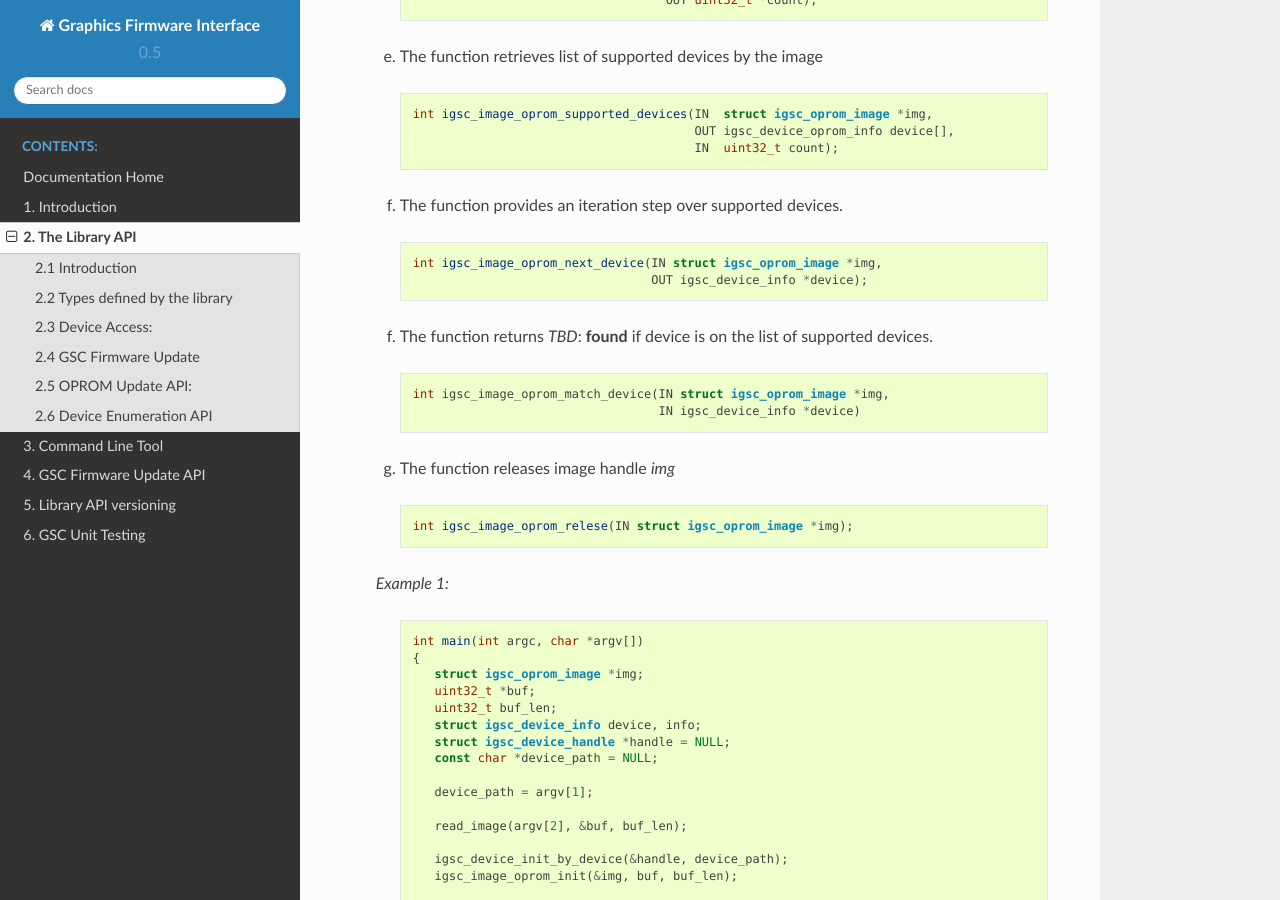
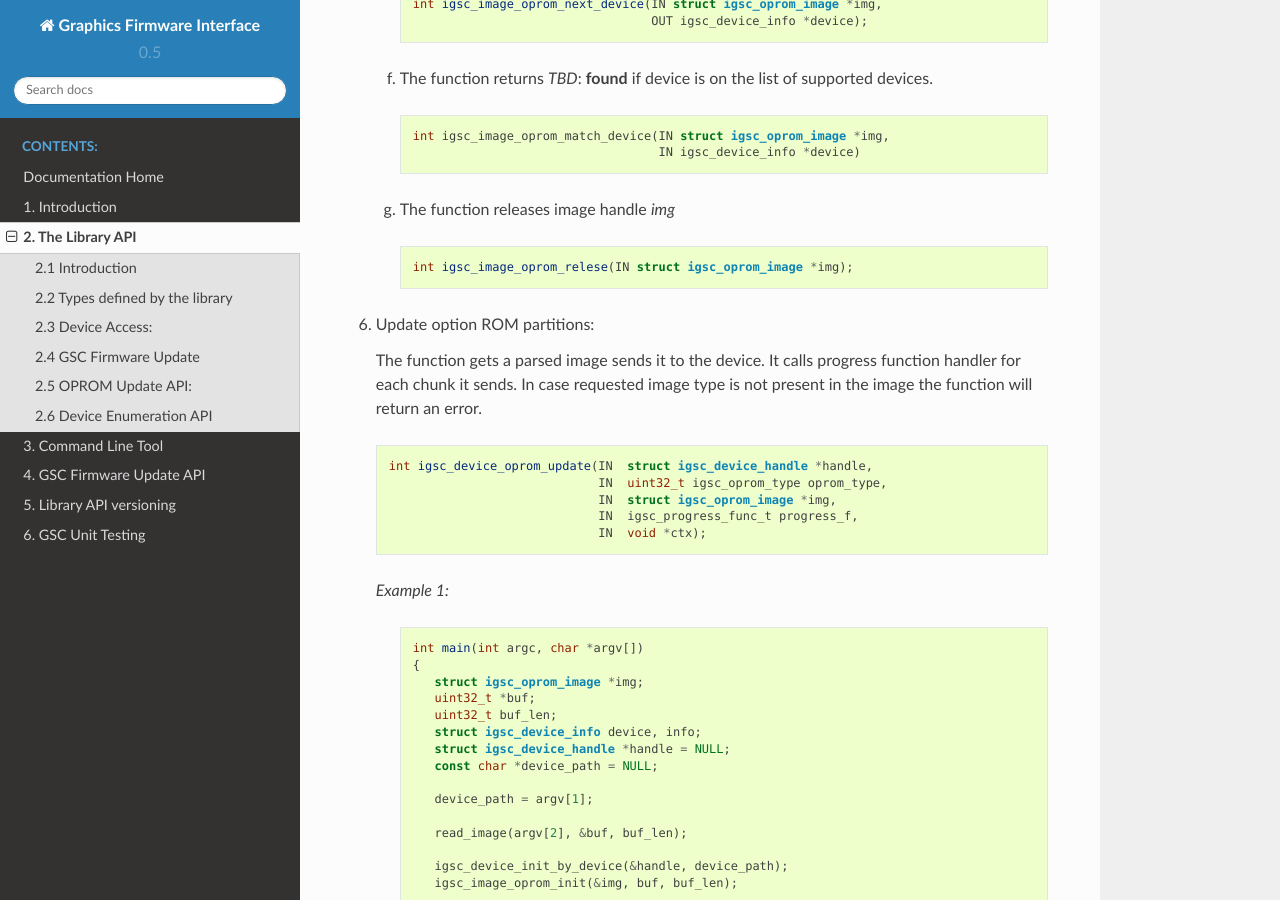
Before and after one commit to intel/igsc, a Sphinx documentation site: the page built from doc/igsc_api.rst, in a window 1280 px wide and 900 px high, scrolled down 5569 px. Built offline with Sphinx 7.4.7 and the Read the Docs theme 2.0.0, drawn with Linux system fonts in a browser that asks for light colours; formulas are drawn with MathJax 3; some of the changed text lies outside the part shown.

Commit message:
igsc: doc: update igsc_device_oprom_update
Update igsc_device_oprom_update() interface to accept parsed
image instead of plain buffers.

Signed-off-by: Tomas Winkler <tomas.winkler@intel.com>

```diff
--- a/doc/igsc_api.rst
+++ b/doc/igsc_api.rst
@@ -260,21 +260,7 @@ information.
                                   IN  uint32_t igsc_oprom_type,
                                   OUT struct igsc_oprom_version *version);
 
-5. Update option ROM partitions:
-
-   The function gets a buffer in memory and sends it to the device.
-   It calls progress function handler for each chunk it sends.
-
-  .. code-block:: c
-
-    int igsc_device_oprom_update(IN  struct igsc_device_handle *handle,
-                                 IN  uint32_t igsc_oprom_type,
-                                 IN  const uint8_t *buffer,
-                                 IN  const uint32_t buffer_len,
-                                 IN  igsc_progress_func_t progress_f,
-                                 IN  void *ctx);
-
-6. OPROM image Information retrieval:
+5. OPROM image Information retrieval:
 
    a. The function allocates and initializes an opaque
       structure `struct igsc_oprom_image` supplied
@@ -338,6 +324,22 @@ information.
 
       int igsc_image_oprom_relese(IN struct igsc_oprom_image *img);
 
+
+
+6. Update option ROM partitions:
+
+   The function gets a parsed image sends it to the device.
+   It calls progress function handler for each chunk it sends.
+   In case requested image type is not present in the image
+   the function will return an error.
+
+  .. code-block:: c
+
+    int igsc_device_oprom_update(IN  struct igsc_device_handle *handle,
+                                 IN  uint32_t igsc_oprom_type oprom_type,
+                                 IN  struct igsc_oprom_image *img,
+                                 IN  igsc_progress_func_t progress_f,
+                                 IN  void *ctx);
   *Example 1:*
 
     .. code-block:: c
```
